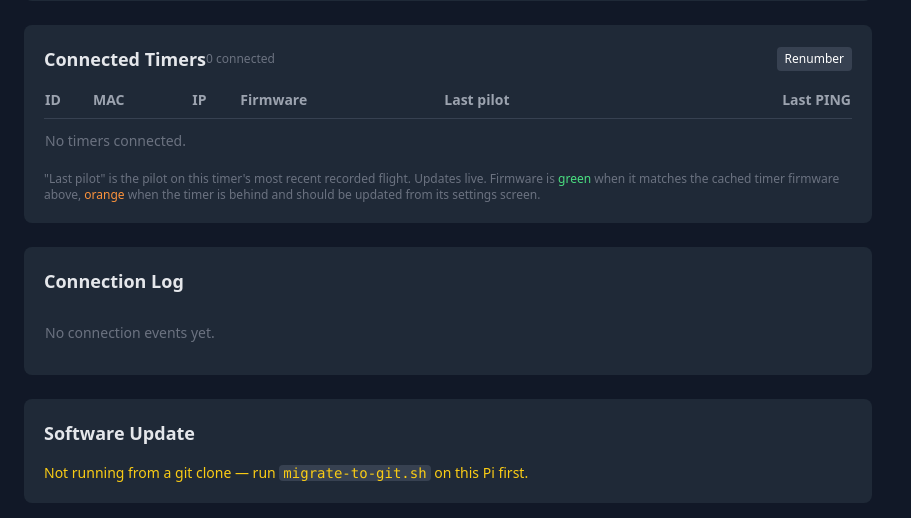
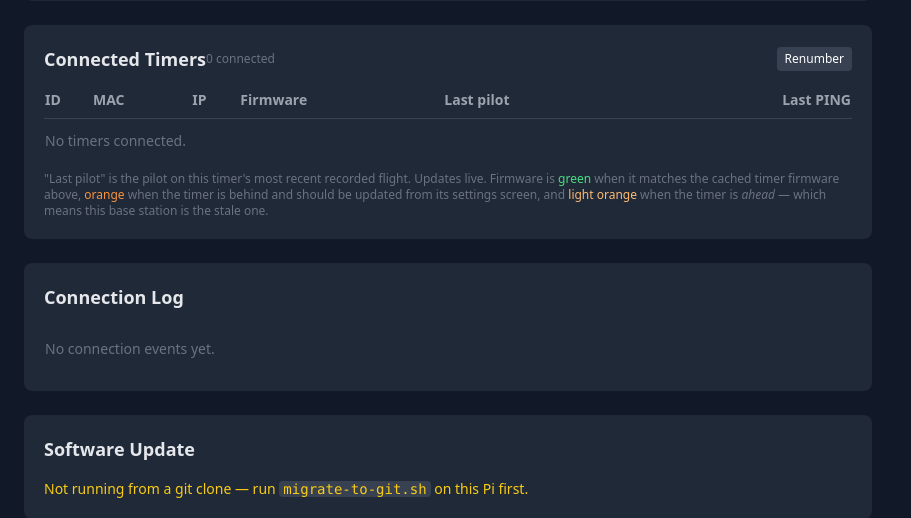
Before and after one commit to gadjt12a/F3K_Timer_Base_Station, a FastAPI app: page /settings in a window 1280 px wide. Shown: the part 558-1076 px from the top of the page, without its empty margins (0-911 px from the left). Run offline with FastAPI, Linux system fonts and the light colour scheme; data that the repository does not hold is empty.

Commit message:
Tell the CD when the base station is the out-of-date one (I-41)
A timer connecting with newer firmware than the Pi has cached means somebody
updated the timers and forgot the base station. Until now the only symptom was
the base quietly offering a downgrade, which a CD could accept mid-competition
and silently undo whatever the update was for.

/api/timers now serves fw_state per timer (current / behind / ahead / unknown)
alongside ota_version and base_firmware_stale, and the Settings page shows an
orange banner when any connected timer is ahead of the cached build. The timer
side refuses the downgrade outright (fw-v29).

The comparison moved from settings.html to the server rather than being
duplicated: version ordering is exactly the rule that drifts when two copies
exist, and the page now consumes fw_state. Ordering is numeric -- "fw-v9" sorts
above "fw-v28" as a string, so comparing strings would be worse than the equality
test it replaces. A timer sending no fw= at all is "behind", not "unknown": it
predates fw-v17, which is knowledge rather than absence of it.

New tests/test_fw_version.py pins the ordering rule and the four verdicts,
including the lexical trap. Suite 151 -> 162.

Verified on hardware: Pi backdated to fw-v24 against a fw-v29 device produced
fw_state "ahead", base_firmware_stale true, the banner, and BASE IS OLDER on the
timer with no update offered. Pi restored afterwards.

Co-Authored-By: Claude Opus 5 <noreply@anthropic.com>

```diff
--- a/base_station/frontend/app.py
+++ b/base_station/frontend/app.py
@@ -1431,8 +1431,42 @@ async def downloads(filename: str):
 
 @app.get("/api/timers")
 async def api_timers():
+    """Connected timers, each tagged with how its firmware compares to ours.
+
+    The interesting case is a timer *ahead* of the base station: it means
+    somebody updated the timers and not the Pi, and until this existed the only
+    symptom was the base quietly offering a downgrade. The base station is the
+    stale one there, and it should say so rather than hand out old firmware.
+    [I-41]
+    """
     srv = app.state.server
-    return {"timers": srv.timers_info(), "events": srv.recent_events()}
+    timers = srv.timers_info()
+    ota_ver = _ota_version()
+    ota_n = _fw_num(ota_ver)
+    base_stale = False
+
+    for t in timers:
+        t_n = _fw_num(t.get("fw"))
+        if ota_n is None:
+            t["fw_state"] = "unknown"   # nothing cached here to compare against
+        elif t_n is None:
+            # A timer that reports no fw= at all predates fw-v17, so it is
+            # necessarily behind. That is knowledge, not an unknown.
+            t["fw_state"] = "behind"
+        elif t_n > ota_n:
+            t["fw_state"] = "ahead"     # timer is newer — WE are out of date
+            base_stale = True
+        elif t_n < ota_n:
+            t["fw_state"] = "behind"    # a genuine update is available for it
+        else:
+            t["fw_state"] = "current"
+
+    return {
+        "timers": timers,
+        "events": srv.recent_events(),
+        "ota_version": ota_ver,
+        "base_firmware_stale": base_stale,
+    }
 
 
 @app.post("/api/timers/screen")
@@ -2244,6 +2278,21 @@ def _ota_version() -> str | None:
         return None
 
 
+def _fw_num(ver: str | None) -> int | None:
+    """Release number from a version string: 'fw-v28' -> 28, else None.
+
+    Ordering needs the number, not the string. The timer's check originally
+    treated *any* difference as "an update is available", so a base station
+    holding an old build would offer to take a timer backwards with nothing on
+    screen to say so — and lexically 'fw-v9' sorts above 'fw-v28', so comparing
+    the strings would have been worse than useless. [I-41]
+    """
+    if not ver:
+        return None
+    m = re.match(r"^fw-v(\d+)$", ver.strip())
+    return int(m.group(1)) if m else None
+
+
 @app.get("/api/system/info")
 async def api_system_info():
     import subprocess
--- a/base_station/frontend/templates/settings.html
+++ b/base_station/frontend/templates/settings.html
@@ -149,6 +149,22 @@
       </button>
     </div>
     <p x-show="renumberMsg" class="text-xs text-yellow-400 mb-2" x-text="renumberMsg"></p>
+
+    <!-- The base station is the stale one here: somebody updated the timers and
+         not the Pi. Worth a banner rather than a tooltip, because the failure it
+         prevents is a CD "updating" a timer straight back to an older build. -->
+    <div x-show="baseFwStale"
+         class="mb-4 rounded border border-orange-500 bg-orange-900/30 px-3 py-2 text-sm">
+      <p class="font-semibold text-orange-300">This base station's firmware is out of date.</p>
+      <p class="text-orange-200/90 text-xs mt-1">
+        A connected timer is running a newer build than the
+        <span class="font-mono" x-text="otaVersion || 'none'"></span>
+        cached here. Timers will not offer to install it, so nothing will be
+        downgraded — but this base station cannot update anything until it is
+        refreshed. Run <span class="font-semibold">Update from GitHub</span> below.
+      </p>
+    </div>
+
     <table class="w-full text-sm">
       <thead>
         <tr class="text-gray-400 text-left border-b border-gray-700">
@@ -184,7 +200,9 @@
       "Last pilot" is the pilot on this timer's most recent recorded flight. Updates live.
       Firmware is <span class="text-green-400">green</span> when it matches the cached timer
       firmware above, <span class="text-orange-400">orange</span> when the timer is behind and
-      should be updated from its settings screen.</p>
+      should be updated from its settings screen, and
+      <span class="text-orange-300">light orange</span> when the timer is <em>ahead</em> —
+      which means this base station is the stale one.</p>
   </section>
 
   <!-- ── Connection log ── -->
@@ -278,7 +296,7 @@ function settings() {
   return {
     audio: { powered: false, paired: [], connected_mac: null, active_device: '', volume: null, saved_volume: null, lead_s: 0, output: 'jack', jack_card: null, usb_card: null, usb_name: null, device_override: null },
     discovered: [], scanBusy: false, msg: '',
-    timers: [], events: [],
+    timers: [], events: [], baseFwStale: false, otaVersion: null,
     restoreBusy: false, restoreError: '',
     sysInfo: { git: false }, updateBusy: false, updateMsg: '', updateOutput: '', updateOk: null,
 
@@ -358,6 +376,7 @@ function settings() {
     async loadTimers() {
       const r = await (await fetch('/api/timers')).json();
       this.timers = r.timers; this.events = r.events;
+      this.baseFwStale = r.base_firmware_stale; this.otaVersion = r.ota_version;
     },
     async setVolume() {
       const r = await (await fetch('/api/audio/volume?level=' + this.audio.volume, { method: 'POST' })).json();
@@ -433,21 +452,13 @@ function settings() {
     },
 
     // ── Timer firmware vs the cached OTA build ──────────────────────────────
-    // Versions are "fw-vN", so compare the number rather than the string:
-    // "fw-v9" > "fw-v16" lexically, which would show an out-of-date timer green.
-    _fwNum(v) {
-      const m = /^fw-v(\d+)$/.exec(v || '');
-      return m ? parseInt(m[1], 10) : null;
-    },
+    // The comparison itself lives on the server (/api/timers -> fw_state), so
+    // the timer, the base station and this page all order versions the same way.
+    // It used to be duplicated here; version ordering is exactly the kind of rule
+    // that drifts when two copies exist. The server reports
+    // current / behind / ahead / unknown.
     fwState(t) {
-      const cached = this._fwNum(this.sysInfo.ota_version);
-      const timer  = this._fwNum(t.fw);
-      // A timer that reports nothing predates the field entirely, so it is
-      // necessarily behind — that is knowledge, not an unknown.
-      if (timer === null) return 'old';
-      if (cached === null) return 'unknown';   // nothing cached to compare against
-      if (timer === cached) return 'current';
-      return timer < cached ? 'old' : 'ahead';
+      return { behind: 'old' }[t.fw_state] || t.fw_state || 'unknown';
     },
     fwLabel(t) {
       if (t.fw) return t.fw;
@@ -457,16 +468,17 @@ function settings() {
       return {
         current: 'text-green-400',
         old:     'text-orange-400',
-        ahead:   'text-gray-400',
+        ahead:   'text-orange-300',
         unknown: 'text-gray-500',
       }[this.fwState(t)];
     },
     fwTitle(t) {
-      const cached = this.sysInfo.ota_version || 'none cached';
+      const cached = this.otaVersion || 'none cached';
       return {
         current: `Up to date (${cached})`,
-        old:     `Behind ${cached} — update from the timer's settings screen (page 3)`,
-        ahead:   `Newer than the cached ${cached} — run Update from GitHub on the base station`,
+        old:     `Behind ${cached} — update from the timer's settings screen (page 4)`,
+        ahead:   `Newer than the cached ${cached} — this base station is out of date. `
+                 + `The timer will refuse the downgrade; run Update from GitHub here.`,
         unknown: 'No timer firmware cached on the base station to compare against',
       }[this.fwState(t)];
     },
```
Also changed, not shown: ISSUES.md (+46 -5 lines), base_station/tests/test_fw_version.py (added, +94 -0 lines), README.md.
